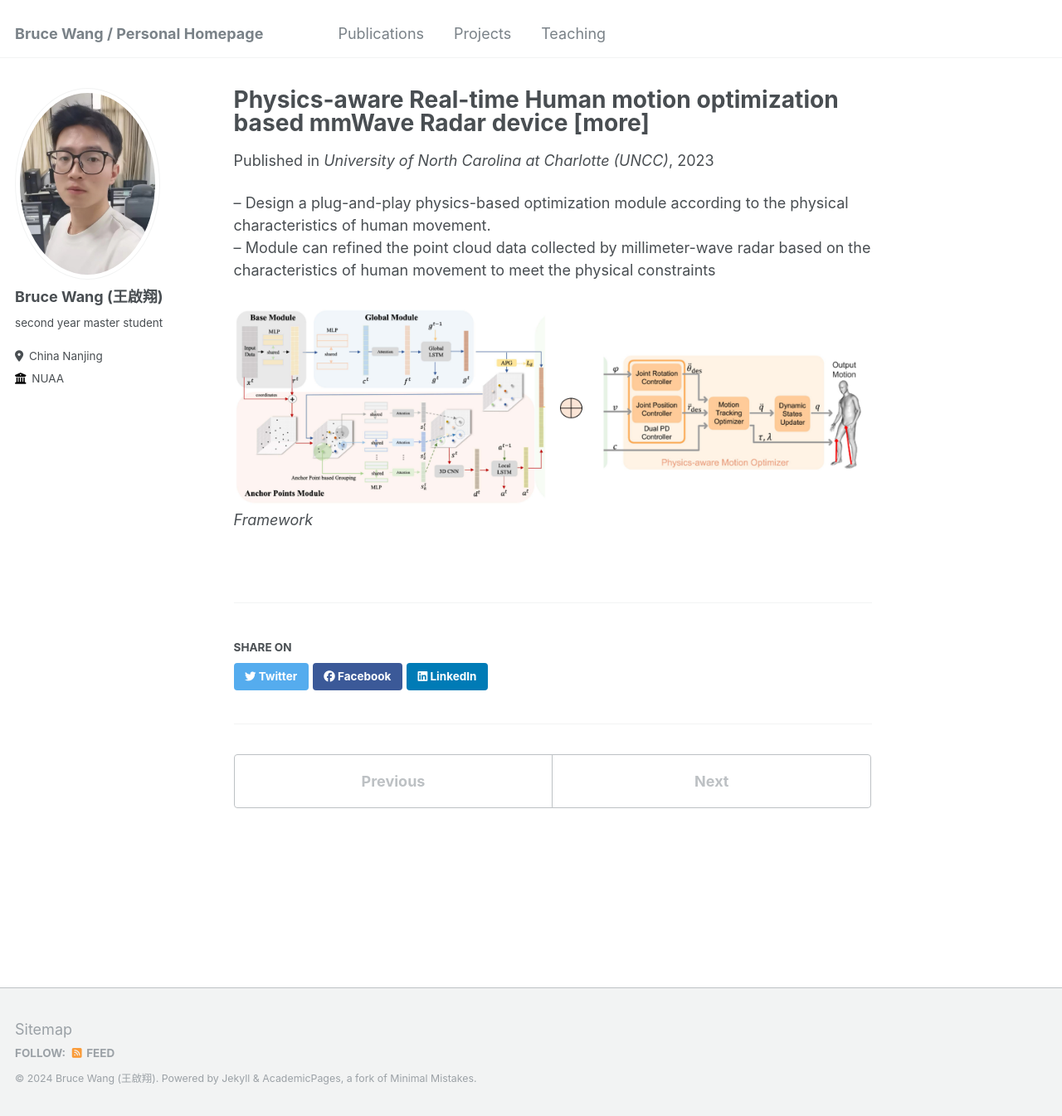
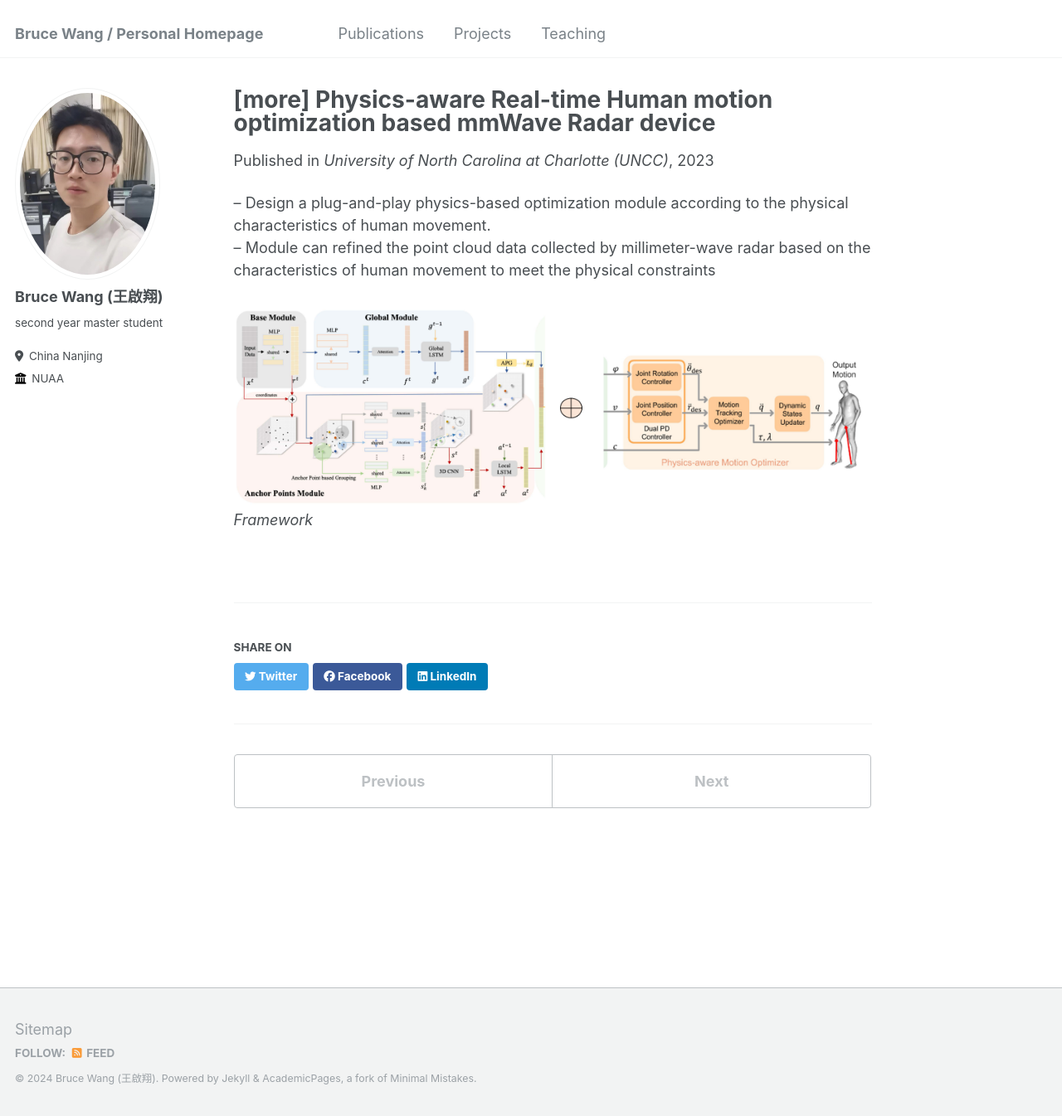
Before and after one commit to AirBall0/AirBall0.github.io, a Jekyll site: the page built from _projects/2023_intern.md, in a window 1280 px wide and 1345 px high. Shown: the whole window at 83% size. Built offline with Jekyll 4.4.1, drawn with Linux system fonts in a browser that asks for light colours.

Commit message:
Combine all changes

```diff
--- a/_projects/2023_intern.md
+++ b/_projects/2023_intern.md
@@ -1,5 +1,5 @@
 ---
-title: "Physics-aware Real-time Human motion optimization based mmWave Radar device [more]"
+title: "[more] Physics-aware Real-time Human motion optimization based mmWave Radar device"
 collection: projects
 type: "Intern"
 permalink: /projects/2023_intern
```
Also changed, not shown: _projects/2022_model_deploy.md (+1 -1 lines).
